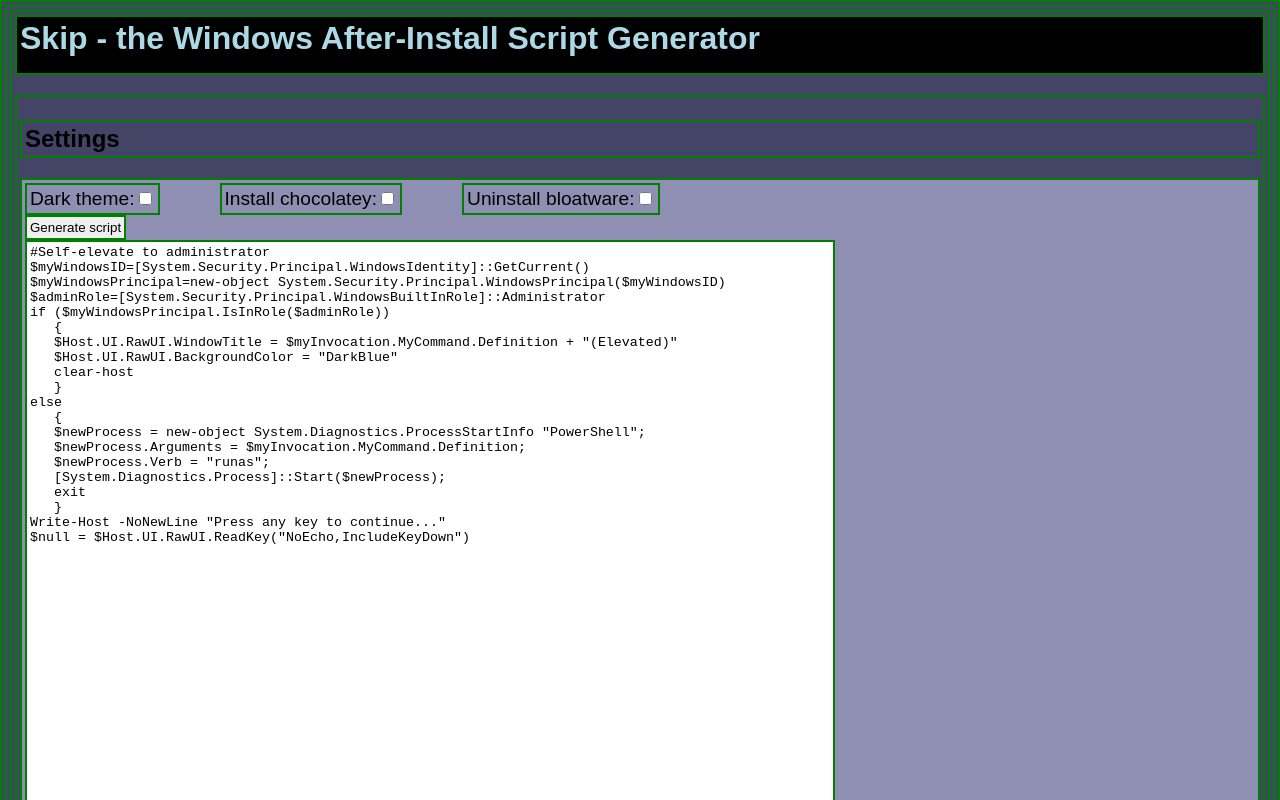
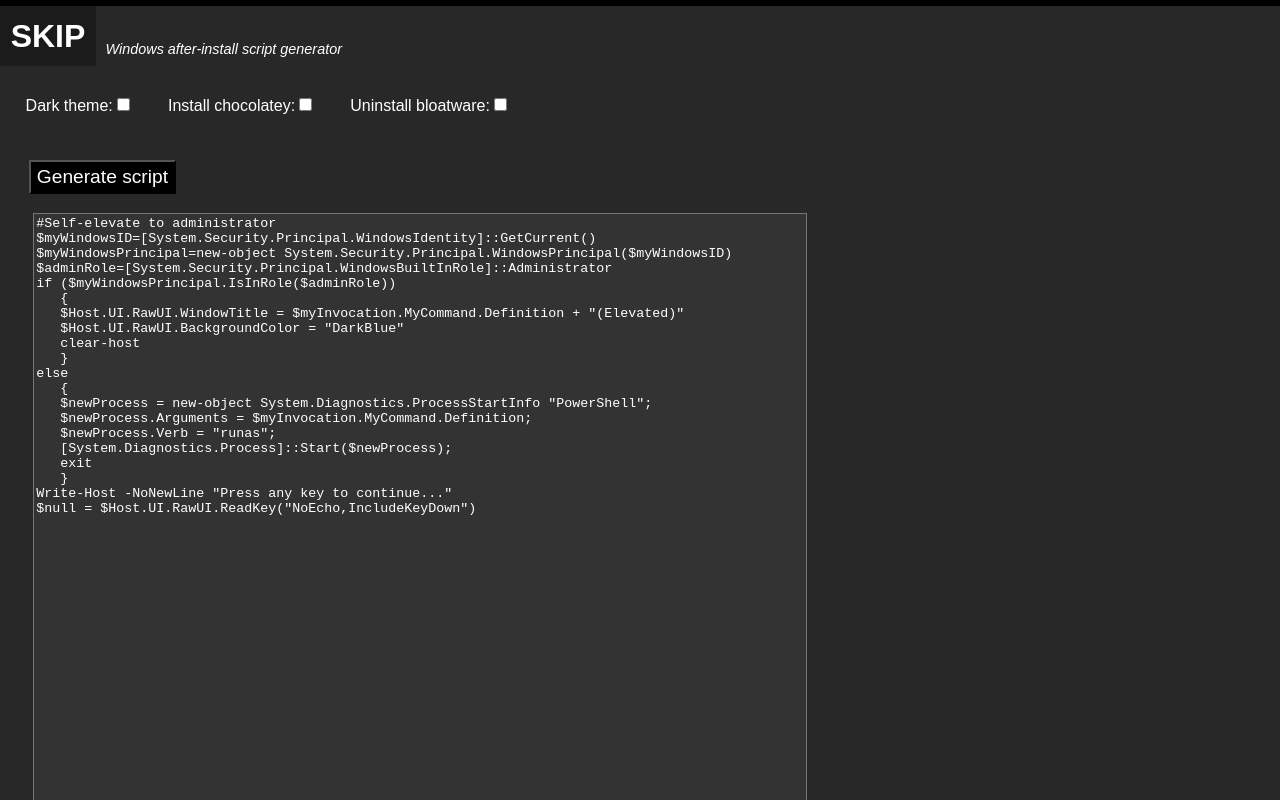
Before and after one commit to Nerond32/skip, a React app: page / in a window 1280 px wide. Shown: the top 800 px of the page. Built offline with nearby package versions, Linux system fonts and the light colour scheme.

Commit message:
Restyled to darkmode

```diff
--- a/src/components/App.less
+++ b/src/components/App.less
@@ -1,6 +1,5 @@
-@mainColor:#446;
-@secondaryColor:lighten(@mainColor,30%);
-@debug: true;
+@mainColor:#282828;
+@debug: false;
 
 * when(@debug) {
   border: 2px solid green !important;
@@ -9,6 +8,7 @@
 
 body {
   background-color: @mainColor;
+  color:white;
   margin:0px;
   padding:0px;
   font-family: sans-serif;
--- a/src/components/Content/Content.jsx
+++ b/src/components/Content/Content.jsx
@@ -63,7 +63,6 @@ class Content extends React.Component {
   render() {
     return (
       <div>
-        <h2>Settings</h2>
         <div className="content">
           {Object.entries(this.state.inputs).map(([key, value]) => (
             <Input
@@ -74,6 +73,7 @@ class Content extends React.Component {
               changedInputSelection={this.changedInputSelection}
             />
           ))}
+          <br />
           <GenerateButton generate={this.generate} />
           <Output text={this.props.script} />
           <DownloadButton download={this.download} />
--- a/src/components/Content/Content.less
+++ b/src/components/Content/Content.less
@@ -1,12 +1,14 @@
-@import "../App";
+.content > button {
+    background-color: black;
+    color:white;
+    display:block;
+    font-size:1.2em;
+    height:1.8em;
+    margin:1em 0.5em 1em 1.5em;
 
-.content {
-    background-color:@secondaryColor;
-    padding:20px;
-    font-size:1.2em;
 }
 
-.content > * {
-    display:block;
-    padding:16px;
+.content > .input {
+    display:inline-block;
+    padding:0.6em;
 }
--- a/src/components/Content/Input/Input.less
+++ b/src/components/Content/Input/Input.less
@@ -1,4 +1,3 @@
 .input {
-    margin-right:60px;
-    display:inline-block;
+    margin:0em 0em 1em 1em;
 }
--- a/src/components/Content/Output/Output.less
+++ b/src/components/Content/Output/Output.less
@@ -1,4 +1,8 @@
 #output {
-    width:800px;
+    background-color: #333333;
+    color:white;
+    min-width:600px;
+    width:60%;
     height:1000px;
+    margin:0em 1.5em 0em 2.5em;
 }
--- a/src/components/Header/Header.jsx
+++ b/src/components/Header/Header.jsx
@@ -3,9 +3,12 @@ import "./Header.less";
 
 const Header = () => {
   return (
-    <h1 className="header">
-      Skip - the Windows After-Install Script Generator
-    </h1>
+    <div className="header">
+      <div className="headerTitle">SKIP</div>
+      <div className="headerDetails">
+        Windows after-install script generator
+      </div>
+    </div>
   );
 };
 
--- a/src/components/Header/Header.less
+++ b/src/components/Header/Header.less
@@ -1,9 +1,33 @@
-.header {
-    background-color: black;
-    color:lightblue;
-    height:50px;
-    margin:0px;
-    margin-bottom:20px;
-    padding:15px;
+@name:header;
+@mainColor:#282828;
+
+.@{name} {
+    background-color: @mainColor;
+    color:white;
+    border-top:6px solid black;
+    height:60px;
+    margin:0px 0px 1.2em 0px;
+}
+
+.@{name} > *{
+    display:inline-block;
+}
+
+.@{name}Title {
+    background-color:darken(@mainColor,5%);
     font-size:2em;
+    font-weight:bold;
+    height:100%;
+    line-height:60px;
+    margin-right:0.3em;
+    width:3em;
+    text-align: center;
+
 }
+
+.@{name}Details {
+    font-size:0.9em;
+    font-style: italic;
+    margin-bottom:0.6em;
+    vertical-align: bottom;
+}
```
